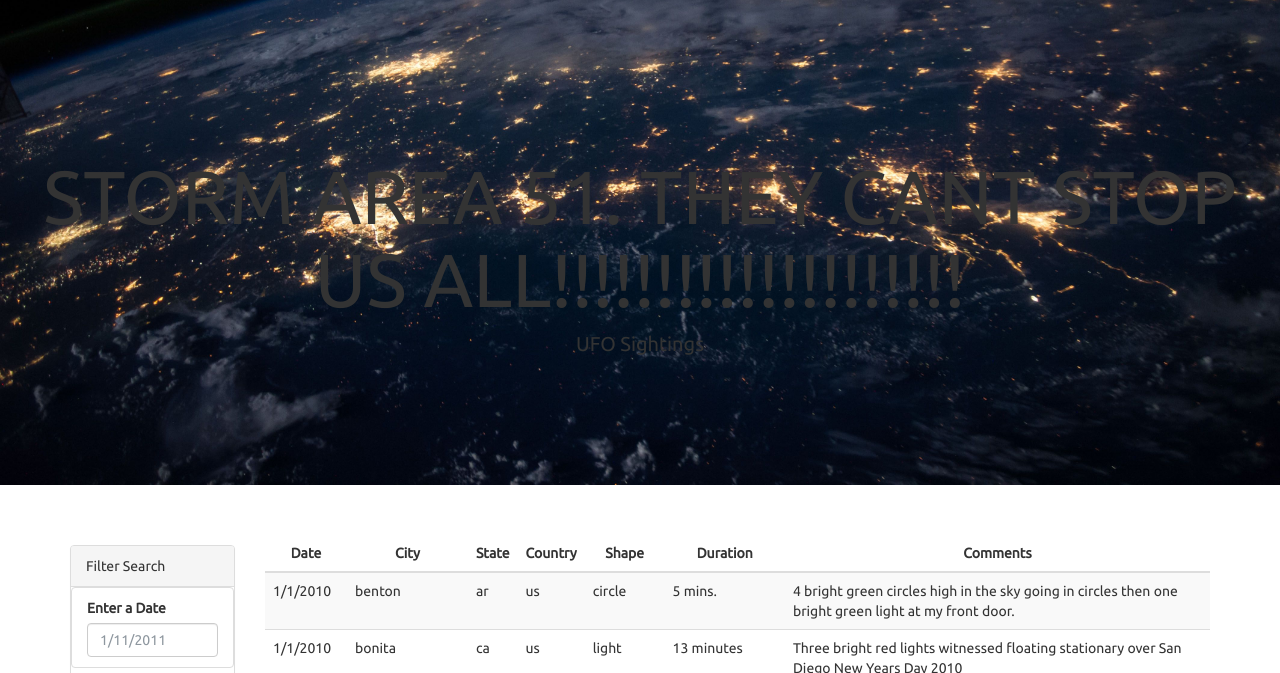
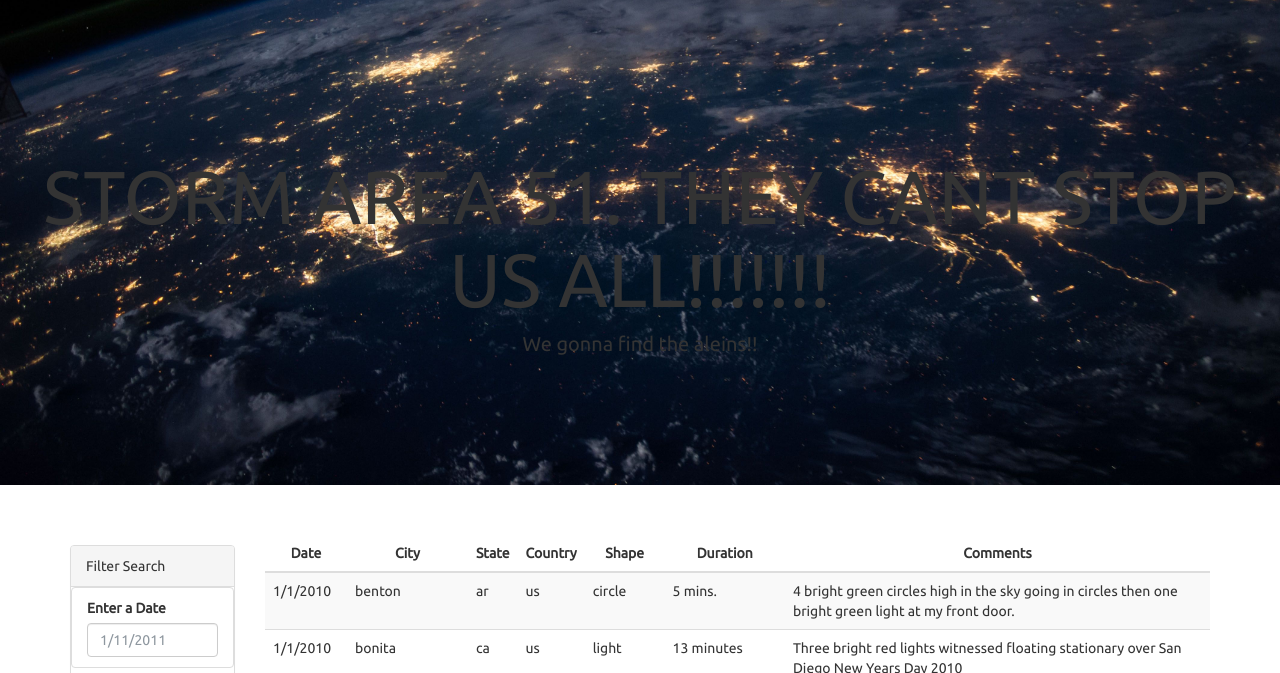
Before and after one commit to nickccarson/javascript-challenge, a plain HTML site: page index.html in a window 1280 px wide. Shown: the part 127-800 px from the top of the page. Drawn offline with nearby package versions, Linux system fonts and the light colour scheme.

Commit message:
Update index.html

```diff
--- a/index.html
+++ b/index.html
@@ -22,8 +22,8 @@
       </div>
     </nav>
     <div class="hero text-center">
-      <h1>STORM AREA 51. THEY CANT STOP US ALL!!!!!!!!!!!!!!!!!!!!</h1>
-      <p>UFO Sightings</p>
+      <h1>STORM AREA 51. THEY CANT STOP US ALL!!!!!!!</h1>
+      <p>We gonna find the aleins!!</p>
     </div>
     <div class="container">
       <div class="row margin-top-50">
```
